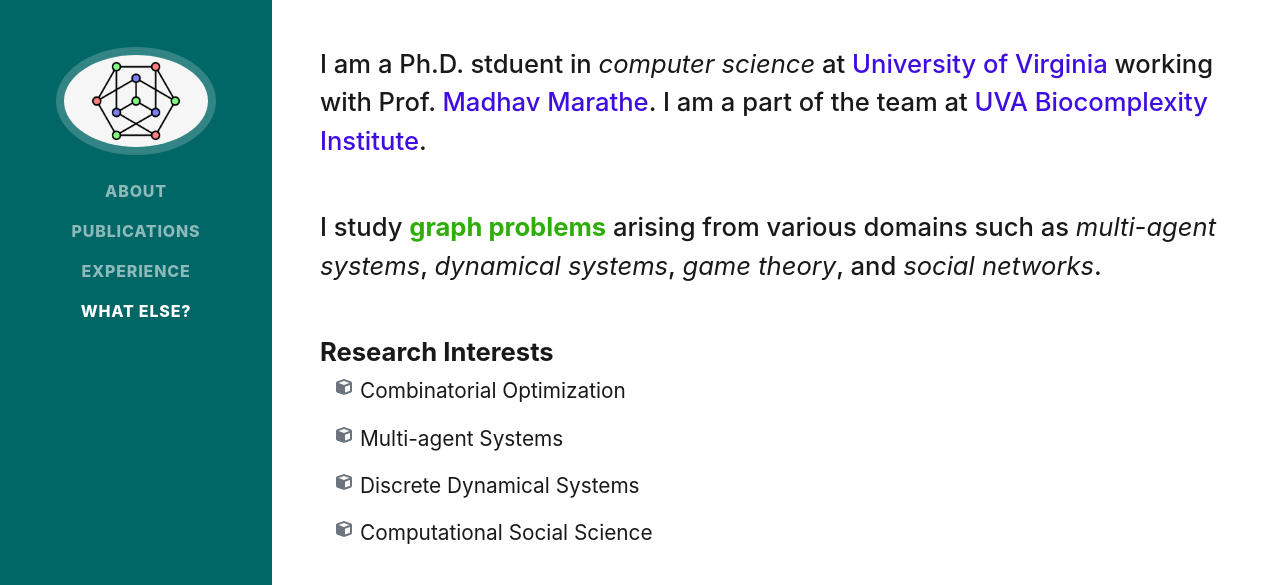
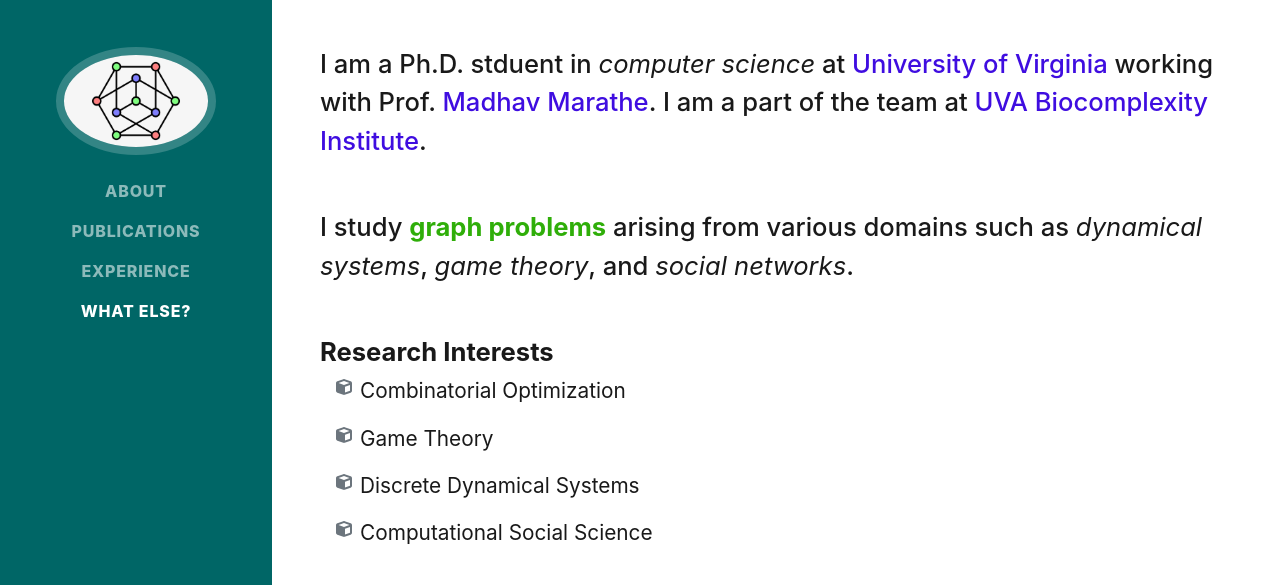
Before and after one commit to bridgelessqiu/zirouq.github.io, a plain HTML site: page index.html in a window 1280 px wide. Shown: the part 215-800 px from the top of the page. Drawn offline with nearby package versions, Linux system fonts and the light colour scheme; a web font is replaced by a local one.

Commit message:
Update index.html

```diff
--- a/index.html
+++ b/index.html
@@ -50,7 +50,7 @@
                     <p class="lead mb-5"> I am a Ph.D. stduent in <em>computer science</em> at <a href="https://engineering.virginia.edu/departments/computer-science">University of Virginia</a> working with Prof. <a href="https://engineering.virginia.edu/faculty/madhav-marathe">Madhav Marathe</a>. I am a part of the team at <a href="https://biocomplexity.virginia.edu/">UVA Biocomplexity Institute</a>.</p>
 
                     <p class="lead mb-5">
-                    I study <span class="blue"><strong>graph problems</strong></span> arising from various domains such as <em>multi-agent systems</em>, <em>dynamical systems</em>, <em>game theory</em>, and <em>social networks</em>.
+                    I study <span class="blue"><strong>graph problems</strong></span> arising from various domains such as <em>dynamical systems</em>, <em>game theory</em>, and <em>social networks</em>.
 
                     <p class="lead mb-1"><strong>Research Interests</strong></p>
                     <ul class="fa-ul mb-0">
@@ -61,7 +61,7 @@
                         </li>
                         <li>
                             <span class="fa-li"><i class="fas fa-cube"></i></span>
-                            <p>Multi-agent Systems</p>
+                            <p>Game Theory</p>
                         </li>
                         <li>
                             <span class="fa-li"><i class="fas fa-cube"></i></span>
```
